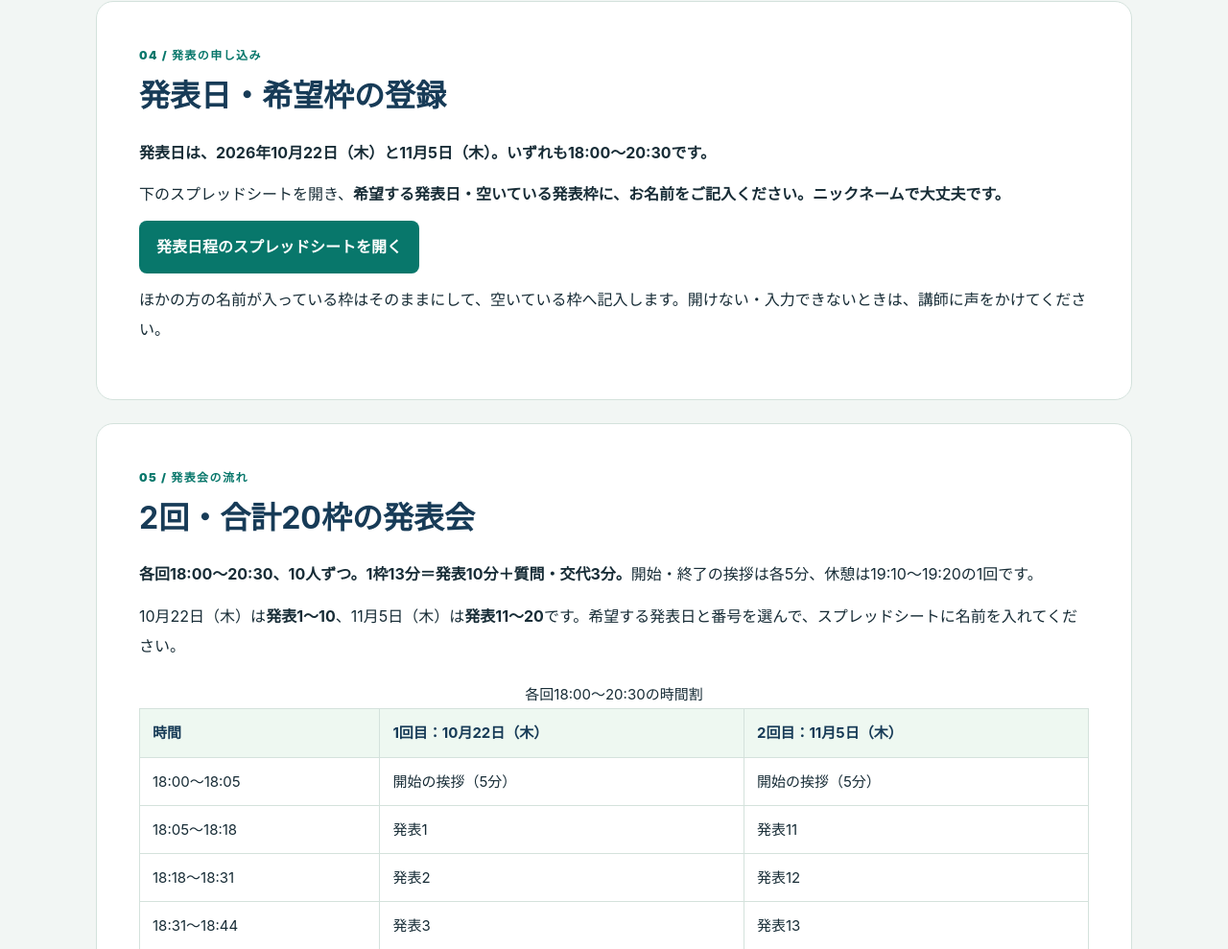
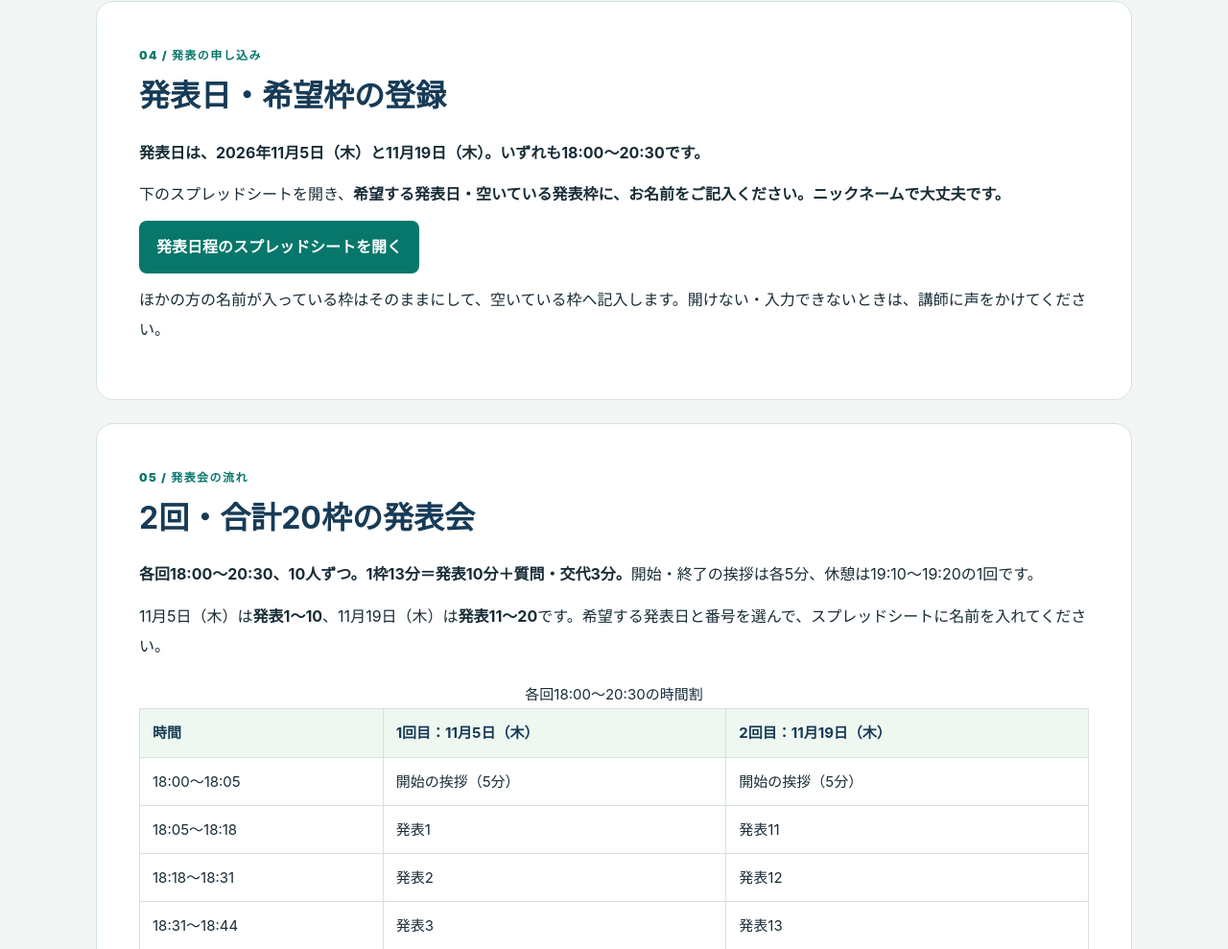
Before and after one commit to ysawa/sado-ai-terakoya-2026, a plain HTML site: page 06/index.html in a window 1280 px wide. Shown: the part 2128-3117 px from the top of the page at 96% size. Drawn offline with Linux system fonts and the light colour scheme.

Commit message:
発表日を11月5日と11月19日に訂正しました。教材とREADMEの日程を統一しました。

```diff
--- a/06/index.html
+++ b/06/index.html
@@ -3,7 +3,7 @@
 <head>
   <meta charset="utf-8">
   <meta name="viewport" content="width=device-width, initial-scale=1">
-  <meta name="description" content="佐渡市IT教育事業 AI寺子屋 第6回。作品の仕上げと最終調整、プレゼン資料づくりを進めます。発表会は2026年10月22日（木）・11月5日（木）の各18:00〜20:30、2回で20枠。1枠は発表10分と質問・交代3分。開始・終了の挨拶は各5分、休憩は各回19:10〜19:20の1回。希望する発表日と枠に、ニックネームで申し込みます。">
+  <meta name="description" content="佐渡市IT教育事業 AI寺子屋 第6回。作品の仕上げと最終調整、プレゼン資料づくりを進めます。発表会は2026年11月5日（木）・11月19日（木）の各18:00〜20:30、2回で20枠。1枠は発表10分と質問・交代3分。開始・終了の挨拶は各5分、休憩は各回19:10〜19:20の1回。希望する発表日と枠に、ニックネームで申し込みます。">
   <title>第6回 作品の仕上げと発表準備｜佐渡市IT教育事業 AI寺子屋</title>
   <style>
     :root { --ink:#172c36; --muted:#526770; --navy:#173b57; --green:#08776b; --line:#d4e2dc; --sky:#edf7fc; --mint:#eef8f1; --rose:#fff0f2; }
@@ -88,7 +88,7 @@
     <section id="signup">
       <div class="section-no">04 / 発表の申し込み</div>
       <h2>発表日・希望枠の登録</h2>
-      <p><strong>発表日は、2026年10月22日（木）と11月5日（木）。いずれも18:00〜20:30です。</strong></p>
+      <p><strong>発表日は、2026年11月5日（木）と11月19日（木）。いずれも18:00〜20:30です。</strong></p>
       <p>下のスプレッドシートを開き、<strong>希望する発表日・空いている発表枠に、お名前をご記入ください。ニックネームで大丈夫です。</strong></p>
       <p><a class="button" href="https://docs.google.com/spreadsheets/d/1EdhZAhxWNuUuOI6gOuj5NaA1fCsVNns88e49oPxAomo/edit?gid=0#gid=0" target="_blank" rel="noopener">発表日程のスプレッドシートを開く</a></p>
       <p>ほかの方の名前が入っている枠はそのままにして、空いている枠へ記入します。開けない・入力できないときは、講師に声をかけてください。</p>
@@ -98,8 +98,8 @@
       <div class="section-no">05 / 発表会の流れ</div>
       <h2>2回・合計20枠の発表会</h2>
       <p><strong>各回18:00〜20:30、10人ずつ。1枠13分＝発表10分＋質問・交代3分。</strong>開始・終了の挨拶は各5分、休憩は19:10〜19:20の1回です。</p>
-      <p>10月22日（木）は<strong>発表1〜10</strong>、11月5日（木）は<strong>発表11〜20</strong>です。希望する発表日と番号を選んで、スプレッドシートに名前を入れてください。</p>
-      <div class="table-wrap"><table><caption>各回18:00〜20:30の時間割</caption><thead><tr><th scope="col">時間</th><th scope="col">1回目：10月22日（木）</th><th scope="col">2回目：11月5日（木）</th></tr></thead><tbody>
+      <p>11月5日（木）は<strong>発表1〜10</strong>、11月19日（木）は<strong>発表11〜20</strong>です。希望する発表日と番号を選んで、スプレッドシートに名前を入れてください。</p>
+      <div class="table-wrap"><table><caption>各回18:00〜20:30の時間割</caption><thead><tr><th scope="col">時間</th><th scope="col">1回目：11月5日（木）</th><th scope="col">2回目：11月19日（木）</th></tr></thead><tbody>
         <tr><td>18:00〜18:05</td><td>開始の挨拶（5分）</td><td>開始の挨拶（5分）</td></tr>
         <tr><td>18:05〜18:18</td><td data-day="1" data-slot="1">発表1</td><td data-day="2" data-slot="11">発表11</td></tr>
         <tr><td>18:18〜18:31</td><td data-day="1" data-slot="2">発表2</td><td data-day="2" data-slot="12">発表12</td></tr>
```
Also changed, not shown: 1 other file.
